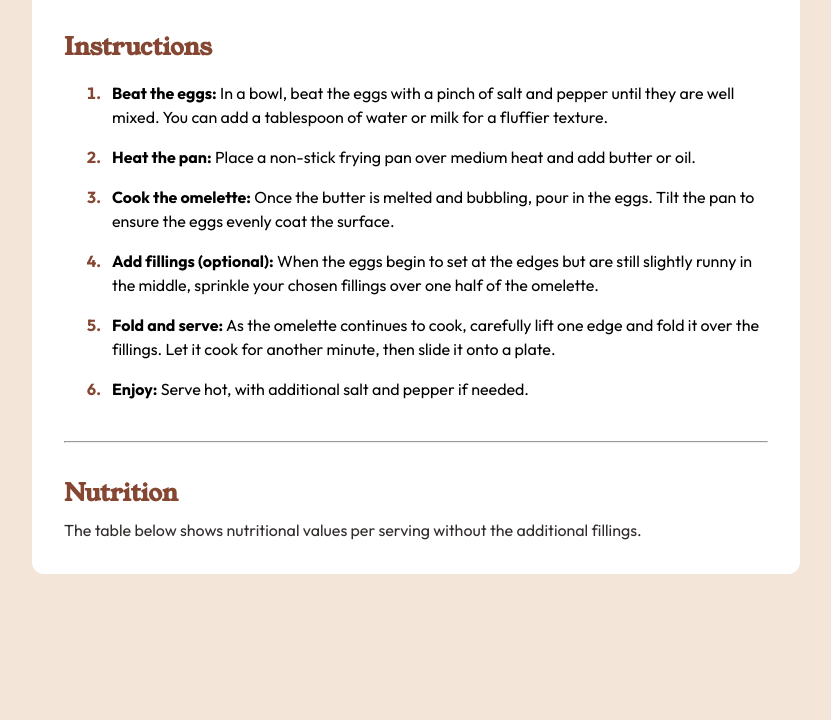
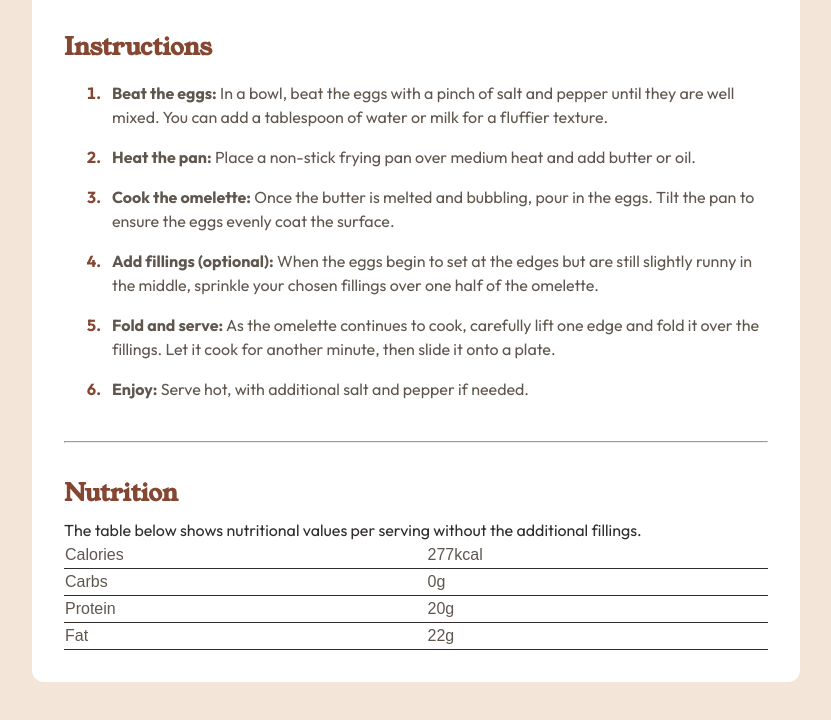
Before and after one commit to FinzyPHINZY/Recipe-Page-Main, a plain HTML site: page index.html in a window 1280 px wide. Shown: the part 1007-1727 px from the top of the page, without its empty margins (224-1055 px from the left). Before the commit the page ends 1629 px from the top, so only its background shows below. Drawn offline with Linux system fonts and the light colour scheme.

Commit message:
adde solution to kata

```diff
--- a/index.html
+++ b/index.html
@@ -97,9 +97,25 @@
             The table below shows nutritional values per serving without the
             additional fillings.
           </p>
+          <table>
+            <tr>
+              <td>Calories</td>
+              <td>277kcal</td>
+            </tr>
+            <tr>
+              <td>Carbs</td>
+              <td>0g</td>
+            </tr>
+            <tr>
+              <td>Protein</td>
+              <td>20g</td>
+            </tr>
+            <tr>
+              <td>Fat</td>
+              <td>22g</td>
+            </tr>
+          </table>
         </section>
-
-        <!-- Calories 277kcal Carbs 0g Protein 20g Fat 22g -->
       </div>
     </div>
   </body>
--- a/style.css
+++ b/style.css
@@ -33,6 +33,7 @@ body {
   display: flex;
   justify-content: center;
   align-items: center;
+  color: hsl(30, 10%, 34%);
   font-family: "Outfit", sans-serif;
 }
 
@@ -145,6 +146,27 @@ hr {
   margin-top: 2em;
 }
 
+/* TABLE */
+table {
+  font-family: arial, sans-serif;
+  border-collapse: collapse;
+  width: 100%;
+}
+
+tr {
+  border-bottom: 1px solid hsl(24, 5%, 18%);
+}
+
+th {
+  border: 1px solid #dddddd;
+  text-align: left;
+  padding: 8px;
+}
+
+tr:nth-child(even) {
+  /* background-color: #dddddd; */
+}
+
 @media (max-width: 768px) {
   .container {
     width: 100%;
```
